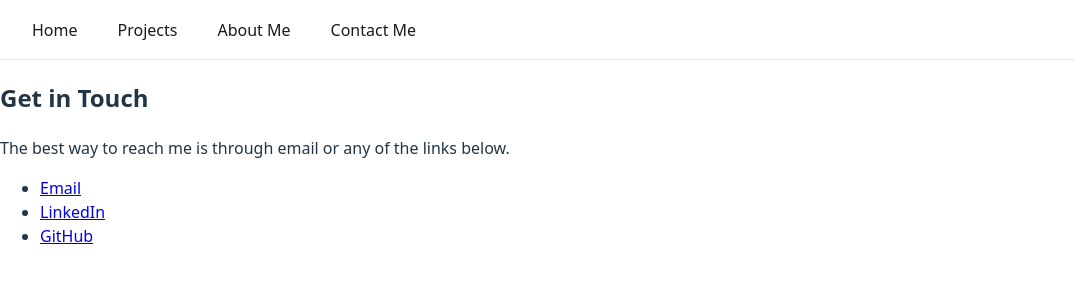
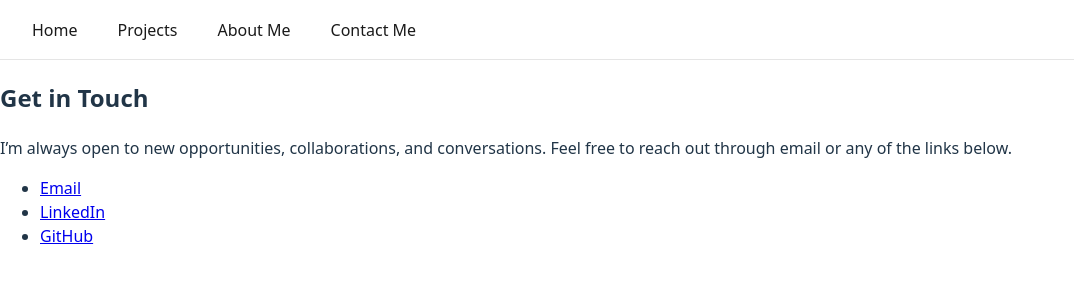
Before and after one commit to carlDguez19/csProjectPage, a React (Vite) app: page /contact in a window 1280 px wide. Shown: the top 300 px of the page, without its empty margins (0-1074 px from the left). Built offline with nearby package versions, Linux system fonts and the light colour scheme.

Commit message:
Revise contact intro message
Updated the contact introduction text for clarity.

```diff
--- a/src/Contact/Contact.jsx
+++ b/src/Contact/Contact.jsx
@@ -5,7 +5,8 @@ export function Contact() {
       <h2 className="contactTitle">Get in Touch</h2>
 
       <p className="contactIntro">
-        The best way to reach me is through email or any of the links below.
+        I’m always open to new opportunities, collaborations, and conversations.
+        Feel free to reach out through email or any of the links below.
       </p>
 
       <ul className="contactList">
```
